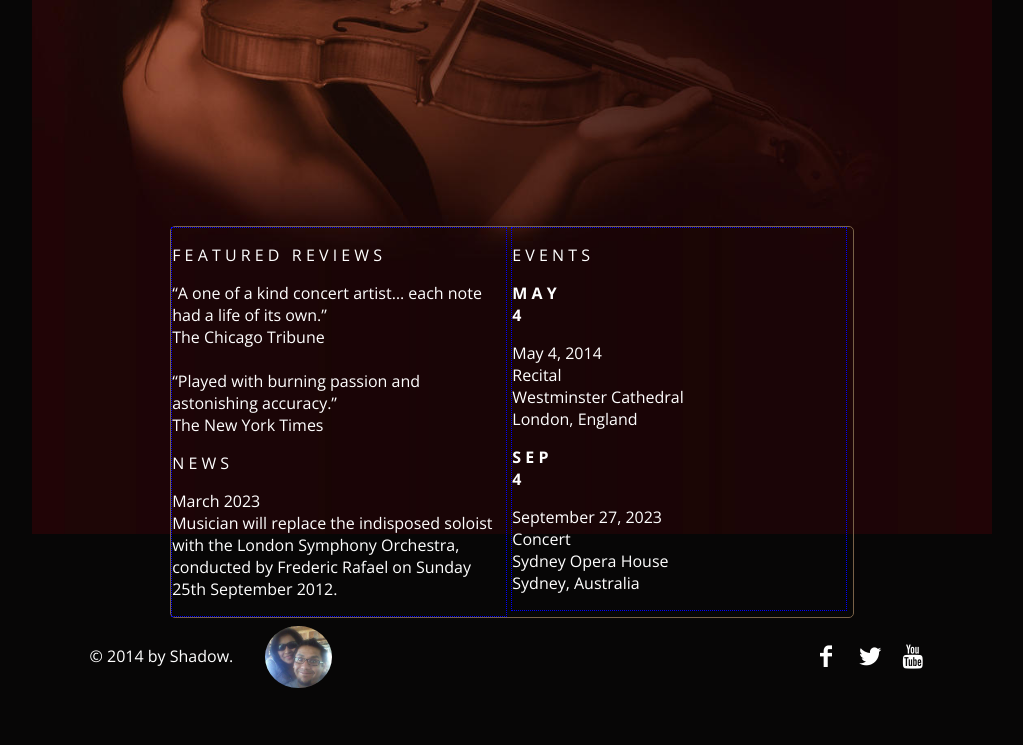
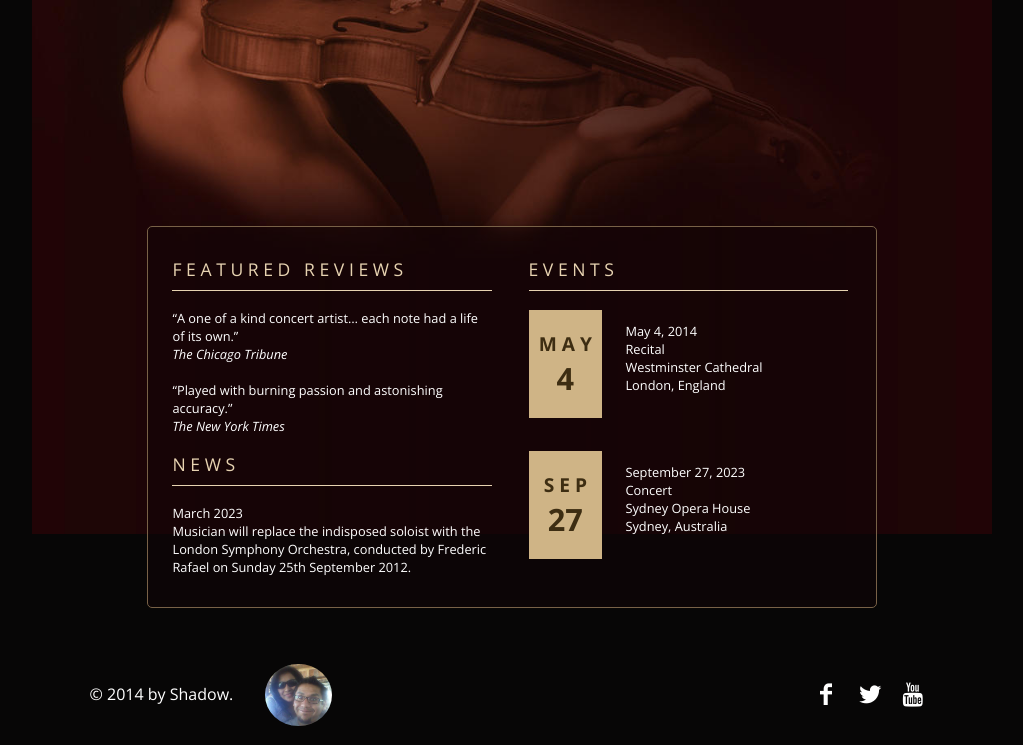
Before and after one commit to Eduarrb/AlejandraMejorado, a plain HTML site: page index.html in a window 1280 px wide. Shown: the part 334-1079 px from the top of the page, without its empty margins (128-1151 px from the left). Before the commit the page ends 1041 px from the top, so only its background shows below. Drawn offline with nearby package versions, Linux system fonts and the light colour scheme.

Commit message:
arreglo 2

```diff
--- a/css/estilos.css
+++ b/css/estilos.css
@@ -66,20 +66,79 @@ body
 {
 	border: 1px solid #786147;
 	border-radius: 5px;
+	background-color: rgba(18,5,6,0.5);
 	margin: 0 auto;
-	width: 75%;
+	padding-bottom: 1em;
+	width: 80%;
+}
+.contenido article #bloque1 .caja p
+{
+	font-size: 0.8em;
+}
+.contenido article #bloque1 .caja p span
+{
+	font-style: italic;
+}
+.contenido article #bloque1 .caja .head
+{
+	border-bottom: 1px solid #E7D3B1;
+	color: #E7D3B1;
+	font-size: 1.1em;
+	padding-bottom: 0.5em;
+}
+.contenido article #bloque2 div{
+	/*border: 1px dotted blue;*/
+	/*height: 110px;*/
+	margin-bottom: 1em;
+}
+.contenido article #bloque2 div .datos
+{
+	font-size: 0.8em;
+	margin-left: 1.5em;
+}
+.contenido article #bloque2 div .fecha
+{
+	background: #CFB486;
+	width: 23%;
+	height: 90%;
+}
+.contenido article #bloque2 div .fecha p
+{
+	color: #3D2D12;
+	font-size: 1.2em;
+	/*padding: 0.5em 0 0.5em 0;*/
+	text-align: center;
+}
+.contenido article #bloque2 div .fecha p span
+{
+	font-size: 1.6em;
+	margin: 0;
+	padding: 0;
+}
+.contenido article #bloque2 div .fecha, .contenido article #bloque2 div .datos
+{
+	display: inline-block;
+}
+.contenido article #bloque2 .head
+{
+	border-bottom: 1px solid #E7D3B1;
+	color: #E7D3B1;
+	font-size: 1.1em;
+	padding-bottom: 0.5em;
 }
 .contenido article #bloque1, .contenido article #bloque2
 {
-	border: 1px dotted blue;
+	/*border: 1px dotted blue;*/
 	display: inline-block;
-	/*margin-left: 1em;
-	margin-right: 1em;*/
+	margin-left: 1.5em;
+	margin-right: 0.5em;
+	margin-top: 0.8em;
 	vertical-align: top;
-	width: 49%;
+	width: 44%;
 }
 footer
 {
+	margin-top: 3em;
 	padding-bottom: 1.5em;
 }
 
@@ -203,4 +262,8 @@ section figure
 	{
 		width: 98%;
 	}
+	.contenido article #bloque1, .contenido article #bloque2
+	{
+		width: 90%;
+	}
 }
--- a/index.html
+++ b/index.html
@@ -59,7 +59,7 @@
 					</div>
 				</div>
 				<div id="evento2">
-					<div class="fecha"><p><strong>S E P<br><span>4</span></strong></p></div>
+					<div class="fecha"><p><strong>S E P<br><span>27</span></strong></p></div>
 					<div class="datos">
 						<p>September 27, 2023
 							<br>Concert
```
